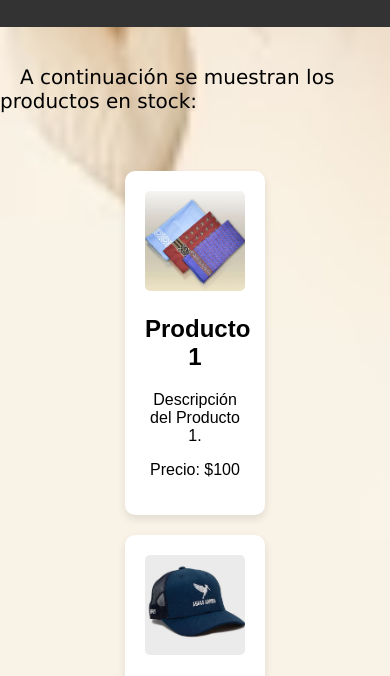
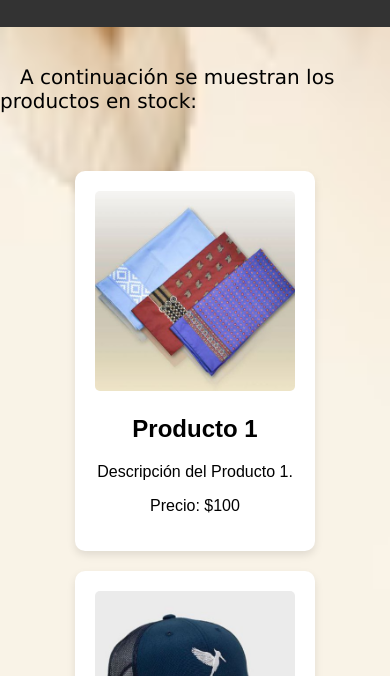
Before and after one commit to Mechon1981/Mechon1981.github.io, a plain HTML site: page index.html in a window 390 px wide. Shown: the part 107-783 px from the top of the page. Drawn offline with Linux system fonts and the light colour scheme.

Commit message:
Update styles.css

```diff
--- a/styles.css
+++ b/styles.css
@@ -214,7 +214,7 @@ footer {
     }
 
     .producto {
-        width: 100px; /* Ajusta el tamaño de los productos en pantallas pequeñas */
+        width: 200px; /* Ajusta el tamaño de los productos en pantallas pequeñas */
         margin-bottom: 20px;
     }
 
```
